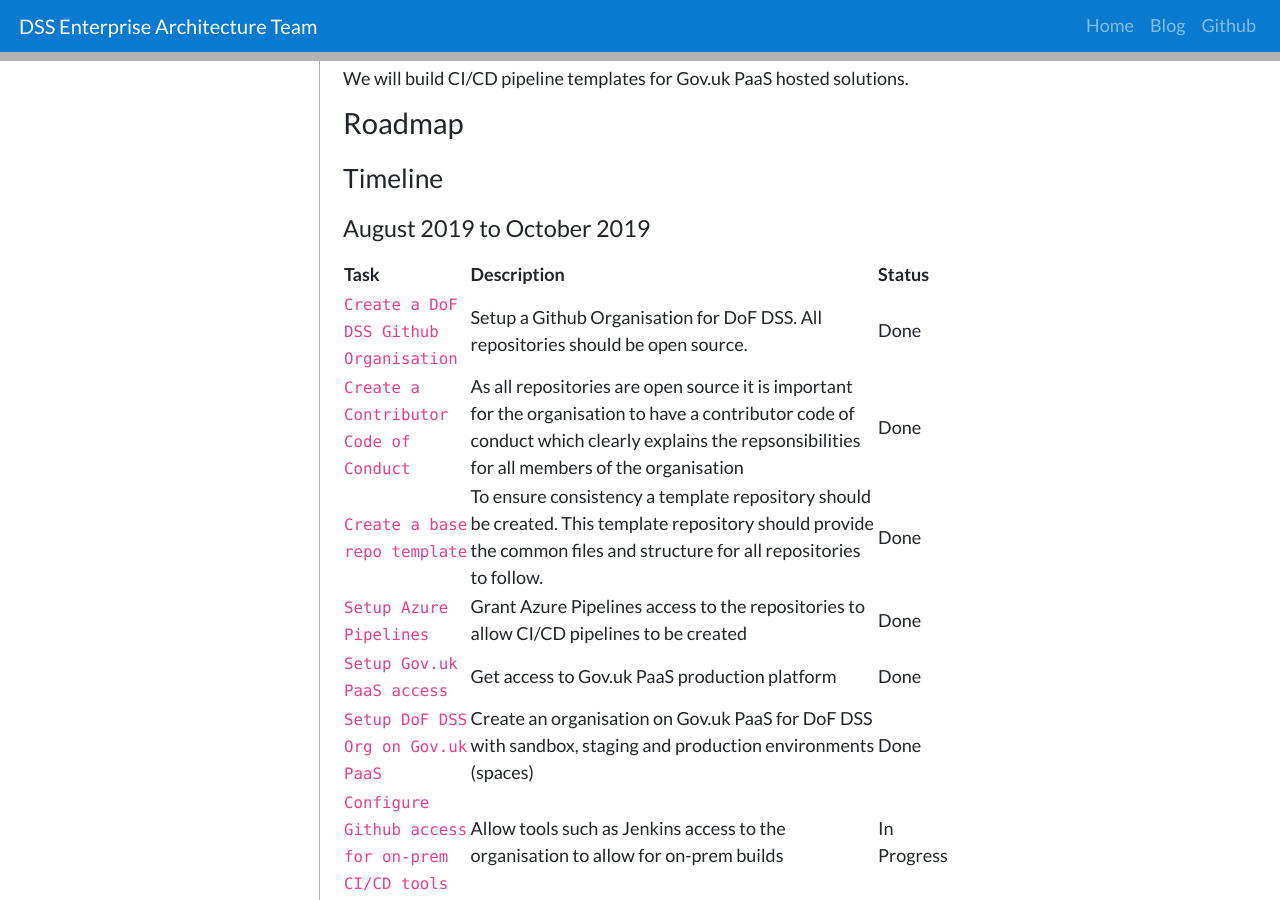
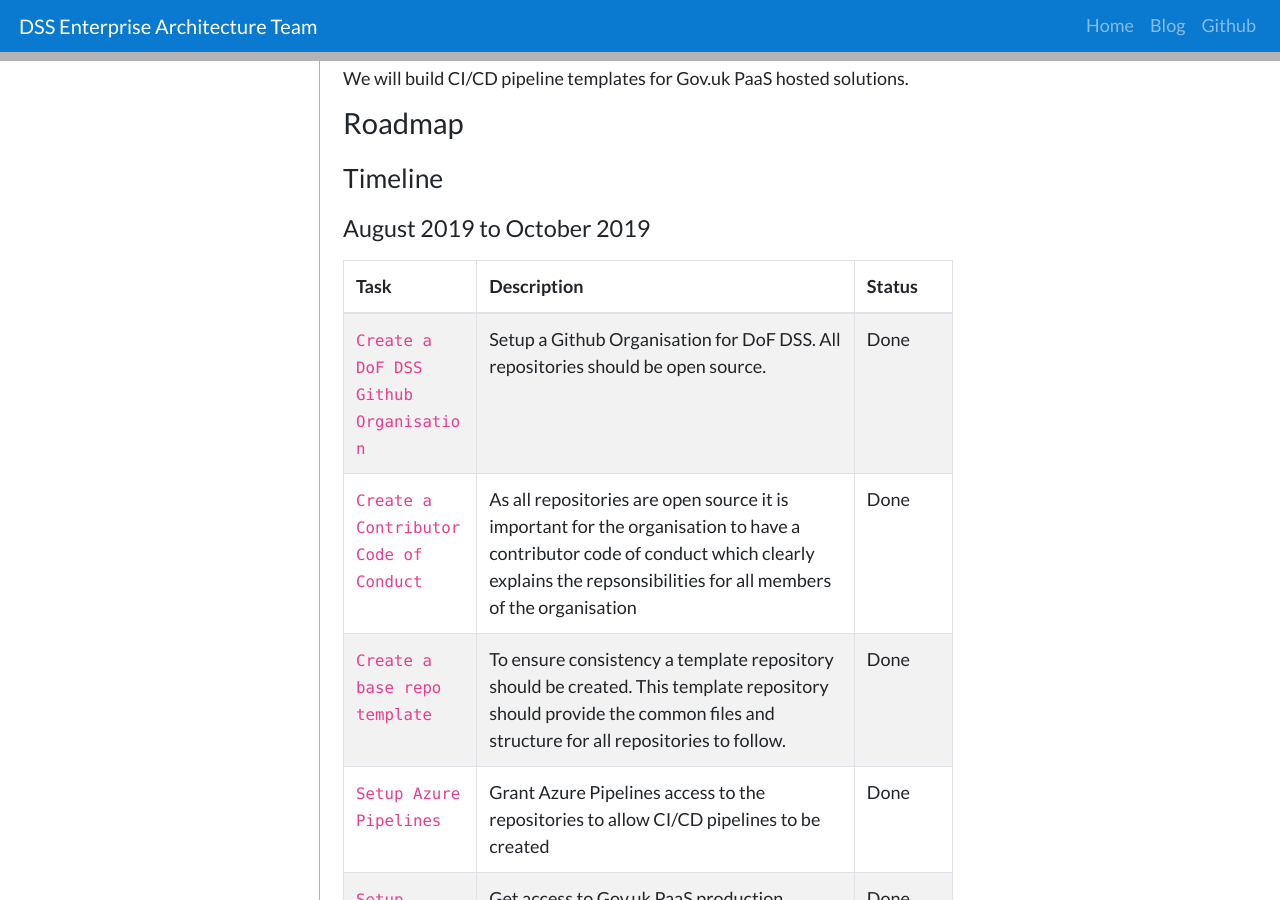
Before and after one commit to dof-dss/ea-team, a Jekyll site: the page built from docs/initiatives/phase-one/documentation-config-repo.md, in a window 1280 px wide and 900 px high, scrolled down 2706 px. Built offline with Jekyll 4.4.1, drawn with Linux system fonts in a browser that asks for light colours.

Commit message:
Add table formatting

```diff
--- a/docs/initiatives/phase-one/documentation-config-repo.md
+++ b/docs/initiatives/phase-one/documentation-config-repo.md
@@ -76,6 +76,7 @@ We will build CI/CD pipeline templates for Gov.uk PaaS hosted solutions.
 
 #### August 2019 to October 2019
 
+{:class="table table-striped table-bordered"}
 | Task | Description | Status |
 | --- | --- | --- |
 | `Create a DoF DSS Github Organisation` | Setup a Github Organisation for DoF DSS. All repositories should be open source. | Done |
```
